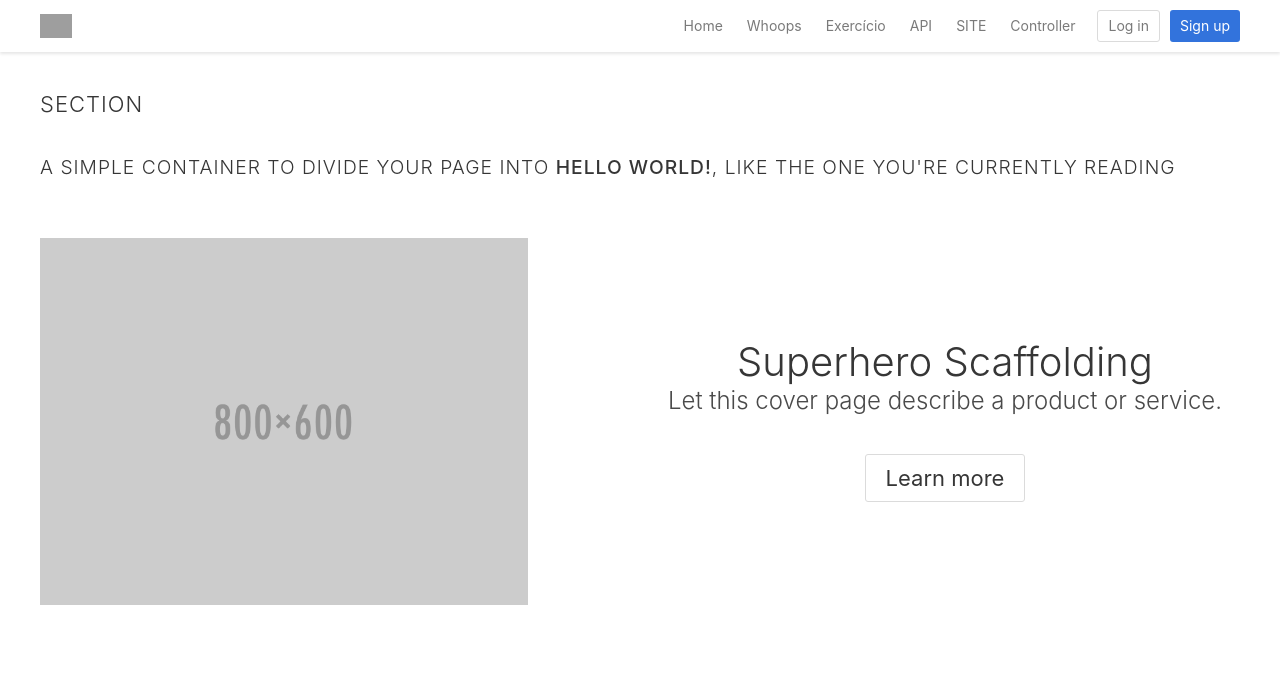
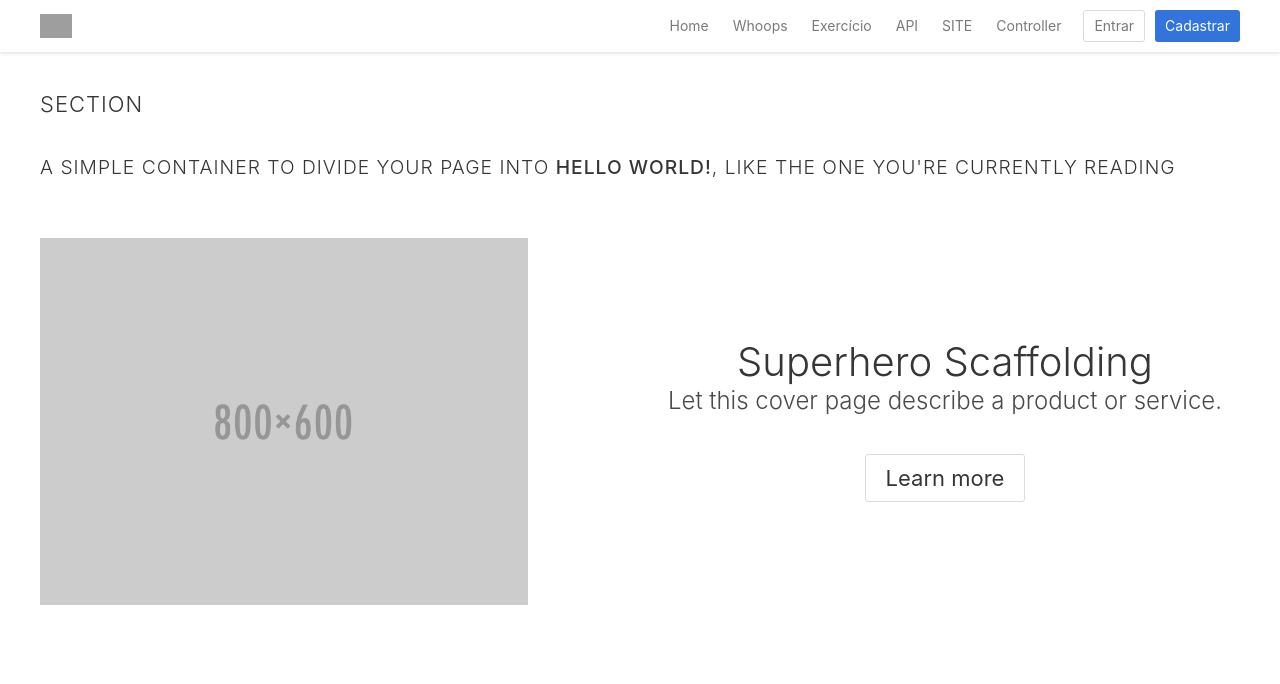
Before and after one commit to phpzm/simples.cloud, a PHP site: page / in a window 1280 px wide. Shown: the top 684 px of the page. Run offline with PHP 8.4, Linux system fonts and the light colour scheme; grey boxes are pictures that could not be loaded.

Commit message:
Teste de deploy

```diff
--- a/app/resources/view/layout/nav.phtml
+++ b/app/resources/view/layout/nav.phtml
@@ -30,10 +30,10 @@
             ?>
             <span class="nav-item">
                 <a class="button">
-                    Log in
+                    Entrar
                 </a>
                 <a class="button is-info">
-                    Sign up
+                    Cadastrar
                 </a>
             </span>
         </div>
```
